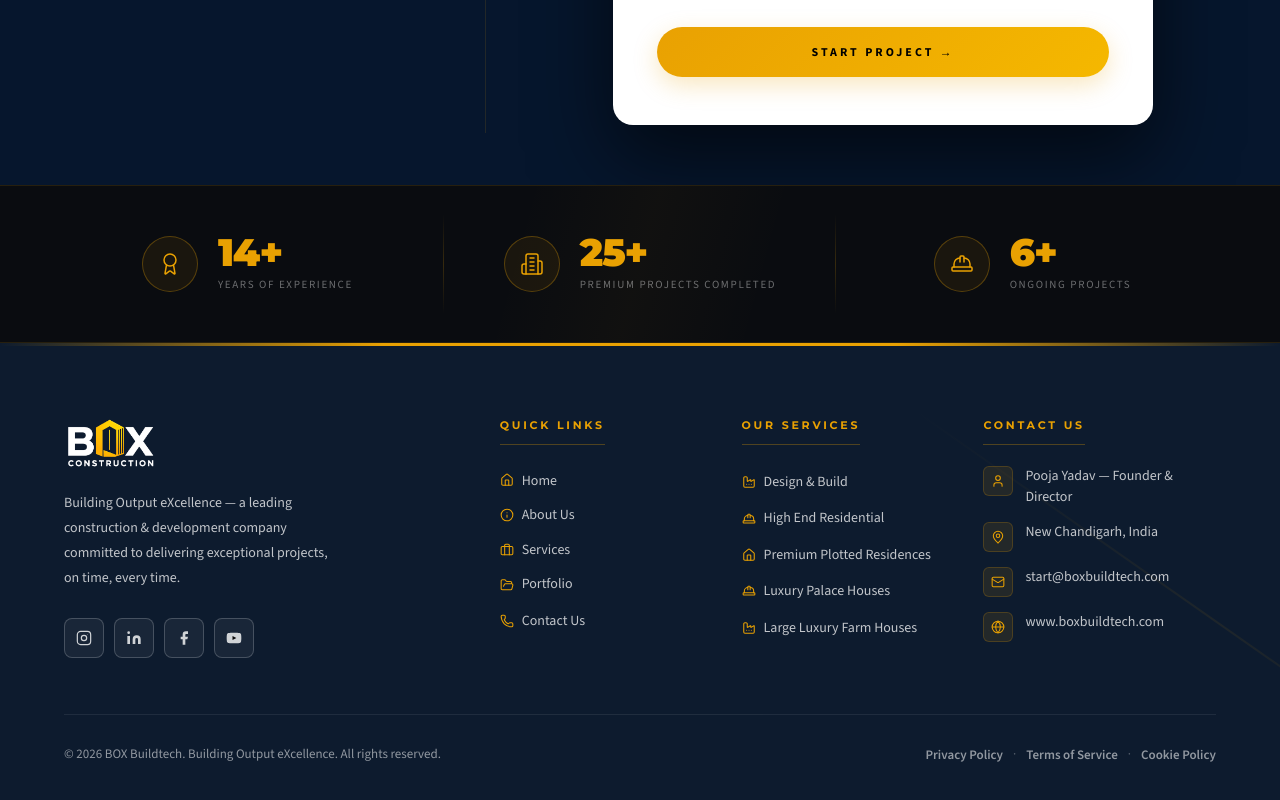
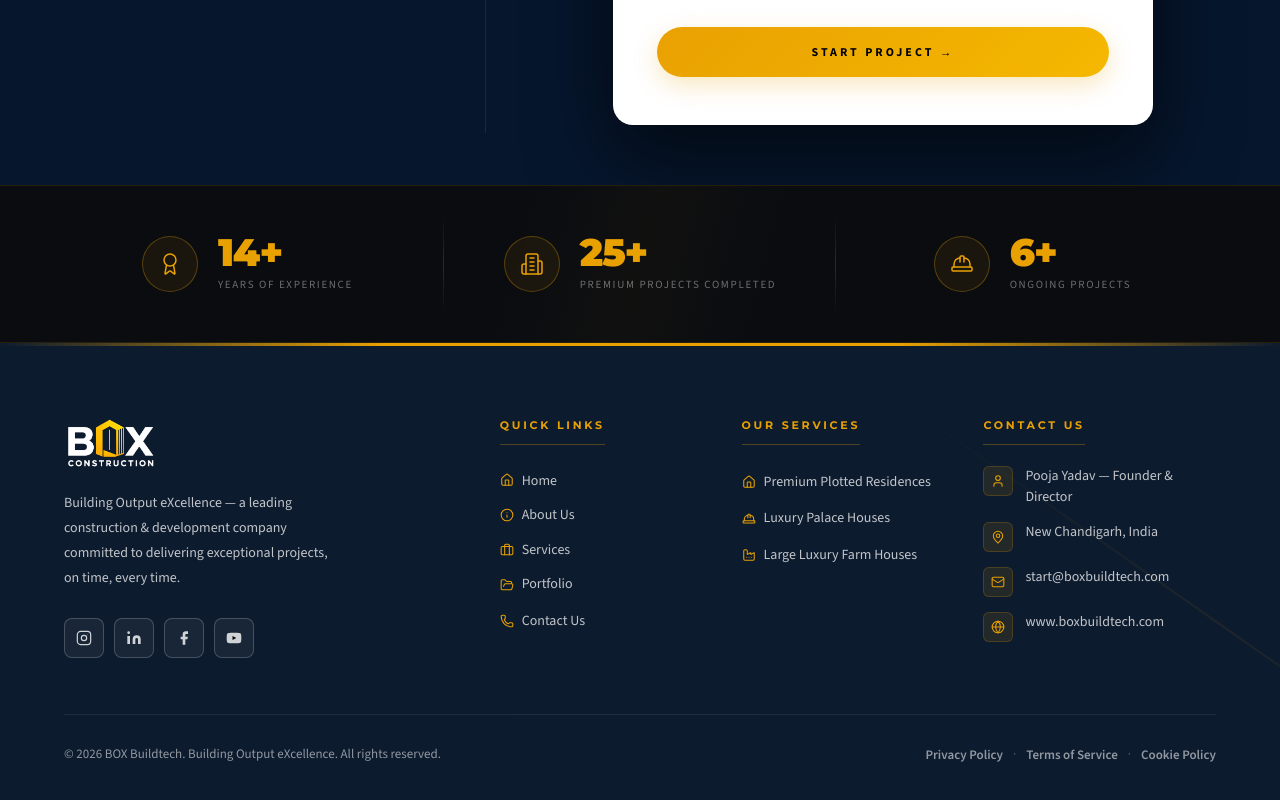
Before and after one commit to SocialThekaAccess/BOX-BUILDtech, a React (Vite) app: page / in a window 1280 px wide. Shown: the part 7167-7967 px from the top of the page. Built offline with nearby package versions, Linux system fonts and the light colour scheme.

Commit message:
done changes with sitemap.xml of new services

```diff
--- a/src/Components/Footer/Footer.jsx
+++ b/src/Components/Footer/Footer.jsx
@@ -16,8 +16,6 @@ const QUICK_LINKS = [
 ];
 
 const SERVICES = [
-  { label: 'Design & Build',       Icon: Factory, path: '/services/design-build'       },
-  { label: 'High End Residential', Icon: HardHat, path: '/services/luxury-residential' },
   { label: 'Premium Plotted Residences', Icon: Home, path: '/services/premium-plotted-residences' },
   { label: 'Luxury Palace Houses', Icon: HardHat, path: '/services/luxury-palace-houses' },
   { label: 'Large Luxury Farm Houses', Icon: Factory, path: '/services/large-luxury-farm-houses' },
```
Also changed, not shown: 1 other file (tests, documents, lock files or other folders).
